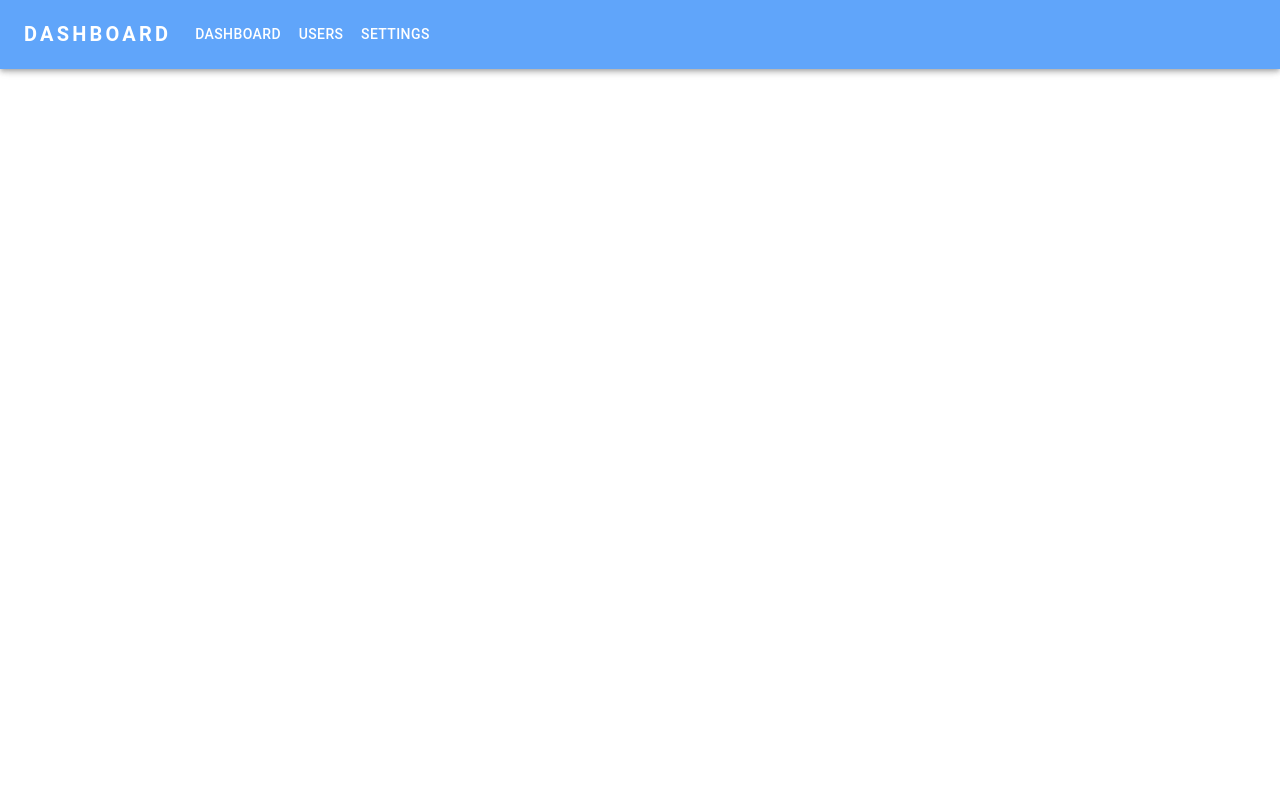
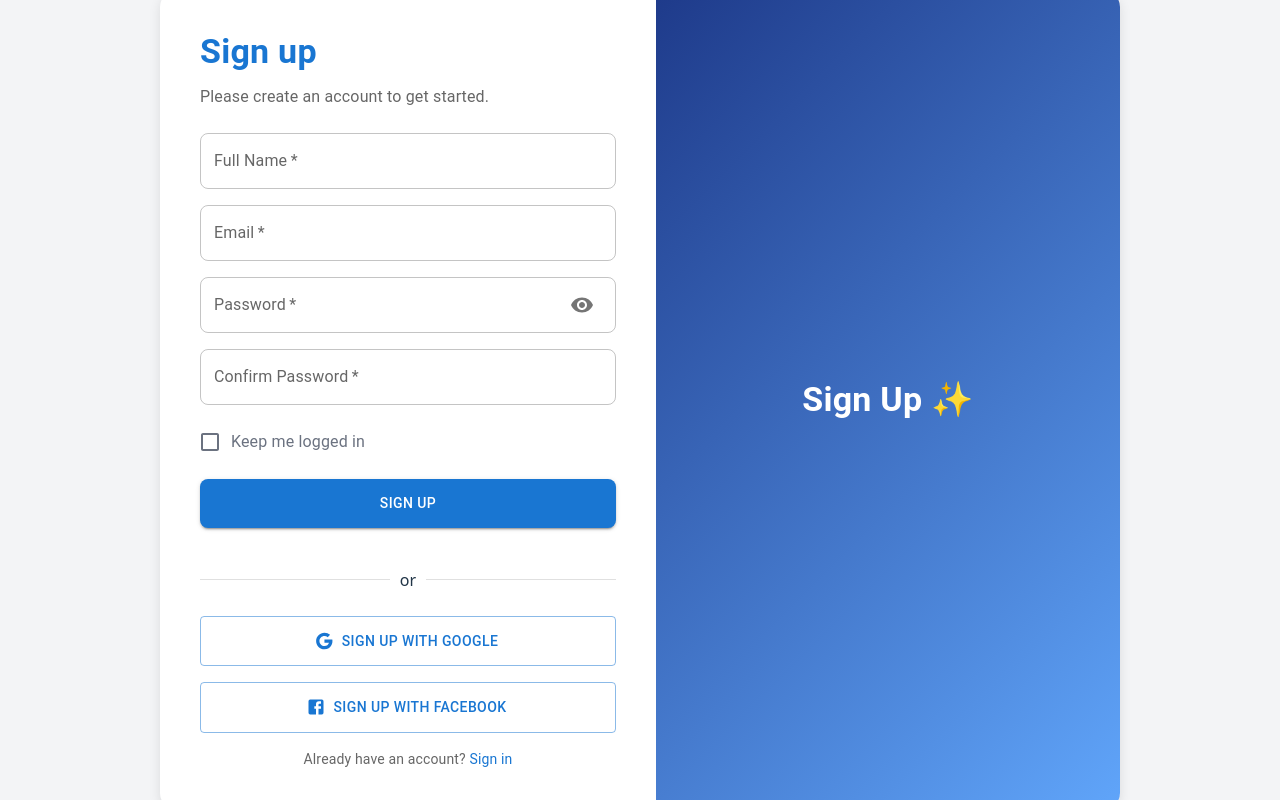
Before and after one commit to lakshanjayalath/Web-Project-99X, a React (Vite) app: page /signup in a window 1280 px wide. Built offline with nearby package versions, Linux system fonts and the light colour scheme; some icons are missing.

Commit message:
change layouts

```diff
--- a/src/App.jsx
+++ b/src/App.jsx
@@ -3,18 +3,20 @@ import { BrowserRouter as Router, Routes, Route } from 'react-router-dom';
 import SignInPage from './Pages/SignInPage';
 import SignUpPage from './Pages/SignUpPage';
 import Dashboard from './Pages/Dashboard';
+import Home from './Pages/Home';
 
 
 function App() {
   return (
     <>
-      {/* <Router>
+      <Router>
         <Routes>
-          <Route path="/" element={<SignInPage />} />
+          <Route path="/" element={<Home />} />
+          <Route path="/signin" element={<SignInPage />} />
           <Route path="/signup" element={<SignUpPage />} />
+          <Route path="/dashboard" element={<Dashboard />} />
         </Routes>
-      </Router> */}
-      <Dashboard />
+      </Router>
     </>
   );
 }
--- a/src/Pages/Dashboard.jsx
+++ b/src/Pages/Dashboard.jsx
@@ -5,7 +5,7 @@ import '../css/Dashboard.css'
 const Dashboard = () => {
     return (
         <div>
-            <Header role="Admin" />
+            <Header role="User" />
         </div>
     )
 }
--- /dev/null
+++ b/src/Pages/Home.jsx
@@ -0,0 +1,12 @@
+import React from 'react'
+import Header from '../components/Header'
+
+const Home = () => {
+  return (
+    <div>
+        <Header />
+    </div>
+  )
+}
+
+export default Home
--- a/src/Pages/SignInPage.jsx
+++ b/src/Pages/SignInPage.jsx
@@ -1,64 +1,44 @@
 import React, { useState } from 'react';
 import { Link as RouterLink } from 'react-router-dom';
 import {
-    Box,
-    TextField,
-    Button,
-    Typography,
-    FormControlLabel,
-    Checkbox,
-    Divider,
-    IconButton,
-    InputAdornment,
-    Link,
+  Box, TextField, Button, Typography, Checkbox, FormControlLabel,
+  Divider, IconButton, InputAdornment, Link
 } from '@mui/material';
-import {
-    Visibility,
-    VisibilityOff,
-    Google as GoogleIcon,
-    Facebook as FacebookIcon,
-} from '@mui/icons-material';
+import { Visibility, VisibilityOff, Google, Facebook } from '@mui/icons-material';
 import '../css/AuthPages.css';
 
 const SignInPage = () => {
   const [email, setEmail] = useState('');
   const [password, setPassword] = useState('');
   const [showPassword, setShowPassword] = useState(false);
-    const [rememberMe, setRememberMe] = useState(false);
+  const [keepLoggedIn, setKeepLoggedIn] = useState(false);
 
   const handleSubmit = (e) => {
     e.preventDefault();
-        console.log({ email, password, rememberMe });
+    console.log({ email, password, keepLoggedIn });
   };
 
   return (
-        <div className="main-container">
-            <div className="card">
-                <div className="form-section">
+    <Box className="main-container">
+      <Box className="card">
+        <Box className="form-section">
 
-                    <Typography variant="h4" fontWeight="bold" color="textPrimary">
-                        Sign in
-                    </Typography>
-                    <Typography variant="body1" color="textSecondary" mb={2}>
-                        Welcome back! Please log in to your account.
+          <Typography variant="h4" gutterBottom fontWeight="bold" color='primary'>Sign in</Typography>
+          <Typography variant="body1" color="textSecondary" mb={3}>
+            Please login to continue to your account.
           </Typography>
 
-                    <div component="form" onSubmit={handleSubmit}>
+          <Box component="form" onSubmit={handleSubmit}>
+            <TextField className="text-field" label="Email" type="email" fullWidth required value={email} onChange={(e) => setEmail(e.target.value)} sx={{ mb: 2 }} />
             <TextField
-                            label="Email"
-                            type="email"
-                            fullWidth
-                            required
-                            value={email}
-                            onChange={(e) => setEmail(e.target.value)}
-                        />
-                        <TextField
+              className="text-field"
               label="Password"
               type={showPassword ? 'text' : 'password'}
               fullWidth
               required
               value={password}
               onChange={(e) => setPassword(e.target.value)}
+              sx={{ mb: 2 }}
               InputProps={{
                 endAdornment: (
                   <InputAdornment position="end">
@@ -71,67 +51,35 @@ const SignInPage = () => {
             />
             <FormControlLabel
               control={
-                                <Checkbox
-                                    checked={rememberMe}
-                                    onChange={(e) => setRememberMe(e.target.checked)}
-                                    sx={{ color: '#6b7280' }}
-                                />
+                <Checkbox checked={keepLoggedIn} onChange={(e) => setKeepLoggedIn(e.target.checked)} sx={{ color: '#6b7280' }} />
               }
-                            label={
-                                <Typography variant="body2" color="textPrimary">
-                                    Remember me
-                                </Typography>
-                            }
-                            sx={{ mb: 2 }}
+              label="Keep me logged in"
+              sx={{ mb: 2, color: '#6b7280' }}
             />
 
-                        <Button
-                            fullWidth
-                            type="submit"
-                            variant="contained"
-                            className="auth-button"
-                            sx={{ backgroundColor: '#3b82f6' }}
-                        >
-                            Sign In
-                        </Button>
+            <Button className="submit-button" fullWidth type="submit" variant="contained" sx={{ mb: 2 }}>Sign In</Button>
 
             <Divider sx={{ my: 3 }}>or</Divider>
 
-                        <Button
-                            fullWidth
-                            variant="outlined"
-                            startIcon={<GoogleIcon />}
-                            className="google-button"
-                        >
-                            Sign in with Google
-                        </Button>
+            <Button className="alt-button" fullWidth variant="outlined" startIcon={<Google />} sx={{ mb: 2 }}>Sign in with Google</Button>
+            <Button className="alt-button" fullWidth variant="outlined" startIcon={<Facebook />} sx={{ mb: 2 }}>Sign in with Facebook</Button>
 
-                        <Button
-                            fullWidth
-                            variant="outlined"
-                            startIcon={<FacebookIcon />}
-                            className="facebook-button"
-                            sx={{ mt: 2 }}
-                        >
-                            Sign in with Facebook
-                        </Button>
-
-                        <Typography className="auth-footer">
-                            Don’t have an account?{' '}
+            <Typography variant="body2" align="center" color='textSecondary'>
+              Need an account?{' '}
               <Link component={RouterLink} to="/signup" underline="hover" color="primary">
-                                Sign up
+                Create one
               </Link>
             </Typography>
-                    </div>
-                </div>
+          </Box>
+        </Box>
 
-                <div className="banner-section">
-                    <Typography variant="h4" fontWeight="bold">
-                        Welcome to Dhananjaya Platform 🚀
+        <Box className="banner-section">
+          <Typography variant="h4" fontWeight="bold" textAlign="center">
+            Welcome back to Dhananjaya ✨
           </Typography>
-                </div>
-            </div>
-        </div>
+        </Box>
+      </Box>
+    </Box>
   );
 };
 
--- a/src/Pages/SignUpPage.jsx
+++ b/src/Pages/SignUpPage.jsx
@@ -1,23 +1,10 @@
 import React, { useState } from 'react';
 import { Link as RouterLink } from 'react-router-dom';
 import {
-    Box,
-    TextField,
-    Button,
-    Typography,
-    Checkbox,
-    FormControlLabel,
-    Divider,
-    IconButton,
-    InputAdornment,
-    Link,
+  Box, TextField, Button, Typography, Checkbox, FormControlLabel,
+  Divider, IconButton, InputAdornment, Link
 } from '@mui/material';
-import {
-    Visibility,
-    VisibilityOff,
-    Google as GoogleIcon,
-    Facebook as FacebookIcon,
-} from '@mui/icons-material';
+import { Visibility, VisibilityOff, Google, Facebook } from '@mui/icons-material';
 import '../css/AuthPages.css';
 
 const SignUpPage = () => {
@@ -38,36 +25,20 @@ const SignUpPage = () => {
   };
 
   return (
-        <div className="main-container">
-            <div className="card">
-                <div className="form-section">
+    <Box className="main-container">
+      <Box className="card">
+        <Box className="form-section">
 
-                    <Typography variant="h4" fontWeight="bold" color="textPrimary">
-                        Sign up
-                    </Typography>
-                    <Typography variant="body1" color="textSecondary" mb={2}>
+          <Typography variant="h4" gutterBottom fontWeight="bold" color='primary'>Sign up</Typography>
+          <Typography variant="body1" color="textSecondary" mb={3}>
             Please create an account to get started.
           </Typography>
 
-                    <div component="form" onSubmit={handleSubmit}>
+          <Box component="form" onSubmit={handleSubmit}>
+            <TextField className="text-field" label="Full Name" fullWidth required value={fullName} onChange={(e) => setFullName(e.target.value)} sx={{ mb: 2 }} />
+            <TextField className="text-field" label="Email" type="email" fullWidth required value={email} onChange={(e) => setEmail(e.target.value)} sx={{ mb: 2 }} />
             <TextField
-                            label="Full Name"
-                            fullWidth
-                            required
-                            value={fullName}
-                            onChange={(e) => setFullName(e.target.value)}
-                            sx={{ mb: 2 }}
-                        />
-                        <TextField
-                            label="Email"
-                            type="email"
-                            fullWidth
-                            required
-                            value={email}
-                            onChange={(e) => setEmail(e.target.value)}
-                            sx={{ mb: 2 }}
-                        />
-                        <TextField
+              className="text-field"
               label="Password"
               type={showPassword ? 'text' : 'password'}
               fullWidth
@@ -85,7 +56,8 @@ const SignUpPage = () => {
                 ),
               }}
             />
-                        {/* <TextField
+            <TextField
+              className="text-field"
               label="Confirm Password"
               type={showPassword ? 'text' : 'password'}
               fullWidth
@@ -93,71 +65,38 @@ const SignUpPage = () => {
               value={confirmPassword}
               onChange={(e) => setConfirmPassword(e.target.value)}
               sx={{ mb: 2 }}
-                        /> */}
-
+            />
             <FormControlLabel
               control={
-                                <Checkbox
-                                    checked={keepLoggedIn}
-                                    onChange={(e) => setKeepLoggedIn(e.target.checked)}
-                                    sx={{ color: '#6b7280' }}
-                                />
+                <Checkbox checked={keepLoggedIn} onChange={(e) => setKeepLoggedIn(e.target.checked)} sx={{ color: '#6b7280' }} />
               }
-                            label={
-                                <Typography variant="body2" color="textPrimary">
-                                    Keep me logged in
-                                </Typography>
-                            }
-                            sx={{ mb: 2 }}
+              label="Keep me logged in"
+              sx={{ mb: 2, color: '#6b7280' }}
             />
 
-                        <Button
-                            fullWidth
-                            type="submit"
-                            variant="contained"
-                            className="auth-button"
-                            sx={{ backgroundColor: '#3b82f6' }}
-                        >
-                            Sign Up
-                        </Button>
+            <Button className="submit-button" fullWidth type="submit" variant="contained" sx={{ mb: 2 }}>Sign Up</Button>
 
             <Divider sx={{ my: 3 }}>or</Divider>
 
-                        <Button
-                            fullWidth
-                            variant="outlined"
-                            startIcon={<GoogleIcon />}
-                            className="google-button"
-                        >
-                            Sign up with Google
-                        </Button>
+            <Button className="alt-button" fullWidth variant="outlined" startIcon={<Google />}>Sign up with Google</Button>
+            <Button className="alt-button" fullWidth variant="outlined" startIcon={<Facebook />} sx={{ mt: 2 }}>Sign up with Facebook</Button>
 
-                        <Button
-                            fullWidth
-                            variant="outlined"
-                            startIcon={<FacebookIcon />}
-                            className="facebook-button"
-                            sx={{ mt: 2 }}
-                        >
-                            Sign up with Facebook
-                        </Button>
-
-                        <Typography className="auth-footer">
+            <Typography variant="body2" align="center" sx={{ mt: 2 }} color='textSecondary'>
               Already have an account?{' '}
-                            <Link component={RouterLink} to="/" underline="hover" color="primary">
+              <Link component={RouterLink} to="/signin" underline="hover" color="primary">
                 Sign in
               </Link>
             </Typography>
-                    </div>
-                </div>
+          </Box>
+        </Box>
 
-                <div className="banner-section">
+        <Box className="banner-section">
           <Typography variant="h4" fontWeight="bold" textAlign="center">
-                        Join the Dhananjaya today ✨
+            Sign Up ✨
           </Typography>
-                </div>
-            </div>
-        </div>
+        </Box>
+      </Box>
+    </Box>
   );
 };
 
--- a/src/components/Header.jsx
+++ b/src/components/Header.jsx
@@ -1,4 +1,5 @@
 import * as React from 'react';
+import { useNavigate } from 'react-router-dom';
 import AppBar from '@mui/material/AppBar';
 import Box from '@mui/material/Box';
 import Toolbar from '@mui/material/Toolbar';
@@ -12,9 +13,10 @@ import Tooltip from '@mui/material/Tooltip';
 import MenuItem from '@mui/material/MenuItem';
 import AccountCircle from '@mui/icons-material/AccountCircle';
 
-const Header = ({ role = 'User' }) => {
+const Header = ({ role = 'Admin', isSignedIn = false }) => {
   const [anchorElNav, setAnchorElNav] = React.useState(null);
   const [anchorElUser, setAnchorElUser] = React.useState(null);
+  const navigate = useNavigate();
 
   const handleOpenNavMenu = (event) => {
     setAnchorElNav(event.currentTarget);
@@ -41,7 +43,18 @@ const Header = ({ role = 'User' }) => {
   };
 
   // User settings menu
-  const userSettings = ['My Profile', 'Logout'];
+  const userSettings = isSignedIn
+    ? ['My Profile', 'Logout']
+    : ['Sign In', 'Sign Up'];
+
+  const handleUserMenuClick = (setting) => {
+    handleCloseUserMenu();
+    if (setting === 'Sign In') {
+      navigate('/signin');
+    } else if (setting === 'Sign Up') {
+      navigate('/signup');
+    }
+  };
 
   return (
     <AppBar style={{ backgroundColor: '#60a5fa' }}>
@@ -132,7 +145,7 @@ const Header = ({ role = 'User' }) => {
               transformOrigin={{ vertical: 'top', horizontal: 'right' }}
             >
               {userSettings.map((setting) => (
-                <MenuItem key={setting} onClick={handleCloseUserMenu}>
+                <MenuItem key={setting} onClick={() => handleUserMenuClick(setting)}>
                   <Typography textAlign="center">{setting}</Typography>
                 </MenuItem>
               ))}
--- a/src/css/AuthPages.css
+++ b/src/css/AuthPages.css
@@ -1,4 +1,5 @@
-/* ===== Layout Containers ===== */
+/* AuthStyles.css */
+
 .main-container {
   display: flex;
   align-items: center;
@@ -17,7 +18,8 @@
   border-radius: 16px;
   overflow: hidden;
   background-color: #fff;
-    box-shadow: 0px 4px 20px rgba(0, 0, 0, 0.1);
+  box-shadow: 0 4px 12px rgba(0, 0, 0, 0.1);
+  flex-direction: row;
 }
 
 @media (max-width: 960px) {
@@ -26,7 +28,6 @@
   }
 }
 
-/* ===== Form & Banner Sections ===== */
 .form-section {
   flex: 1;
   padding: 40px;
@@ -49,7 +50,6 @@
   justify-content: center;
   color: #fff;
   padding: 24px;
-    text-align: center;
 }
 
 @media (max-width: 960px) {
@@ -58,31 +58,31 @@
   }
 }
 
-
-/* ===== Input Field Spacing ===== */
-.MuiTextField-root {
-    margin-bottom: 16px !important;
+.text-field .MuiOutlinedInput-root {
+  border-radius: 8px;
+  background-color: #fff;
 }
 
-/* ===== Auth Buttons (Submit, Social) ===== */
-.auth-button {
+.submit-button {
+  border-radius: 8px !important;
+  font-weight: 600;
   padding: 12px 24px !important;
+  background-color: #1976d2;
+  color: #fff;
 }
 
-.google-button,
-.facebook-button {
-    padding: 12px 24px !important;
+.submit-button:hover {
+  background-color: #115293;
 }
 
-.google-button:hover,
-.facebook-button:hover {
+.alt-button {
+  border-radius: 8px;
+  padding: 12px 24px !important;
+  color: #374151;
+  border-color: #d1d5db;
+  text-transform: none;
+}
+
+.alt-button:hover {
   background-color: #f3f4f6;
 }
-
-/* ===== Footer Link Text ===== */
-.auth-footer {
-    margin-top: 16px !important;
-    text-align: center;
-    color: #6b7280;
-    font-size: 14px;
-}
```
Lines whose indentation alone changed are shown as unchanged.
